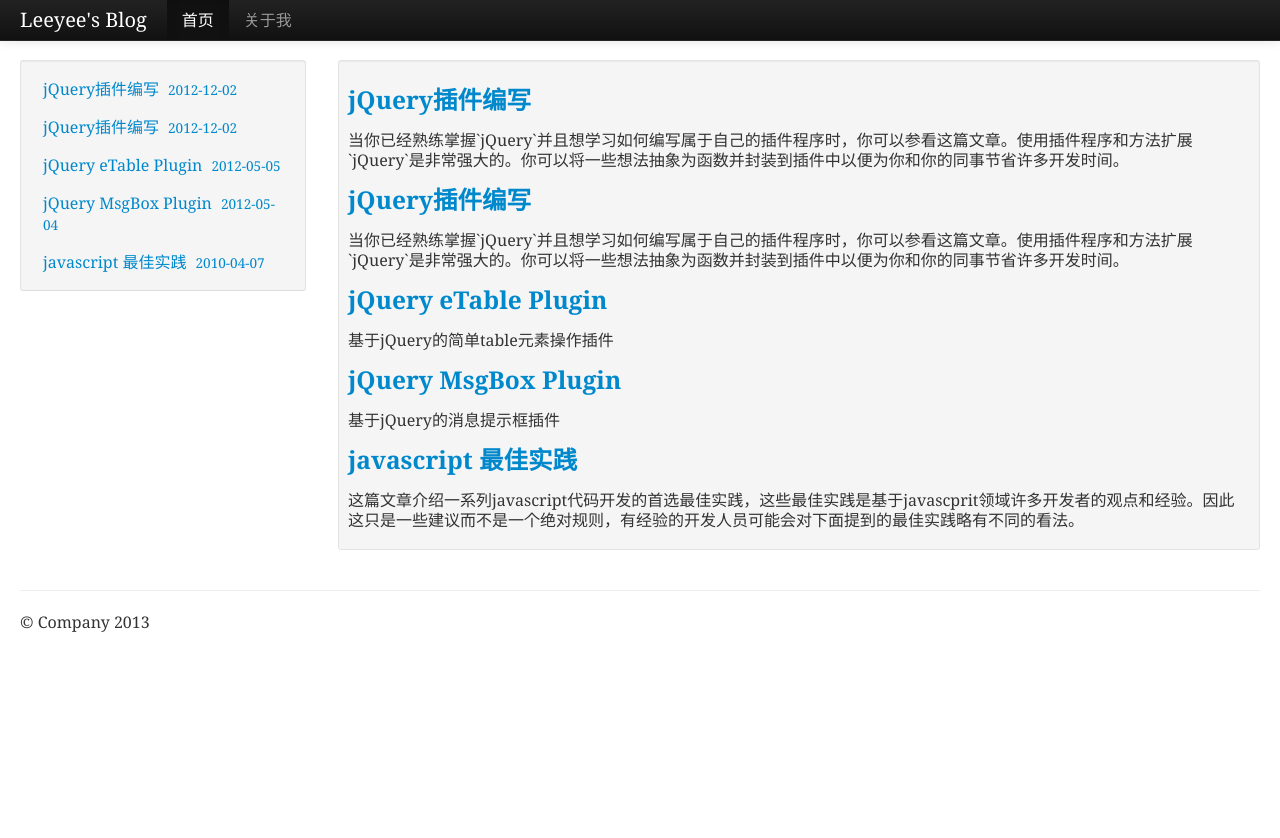
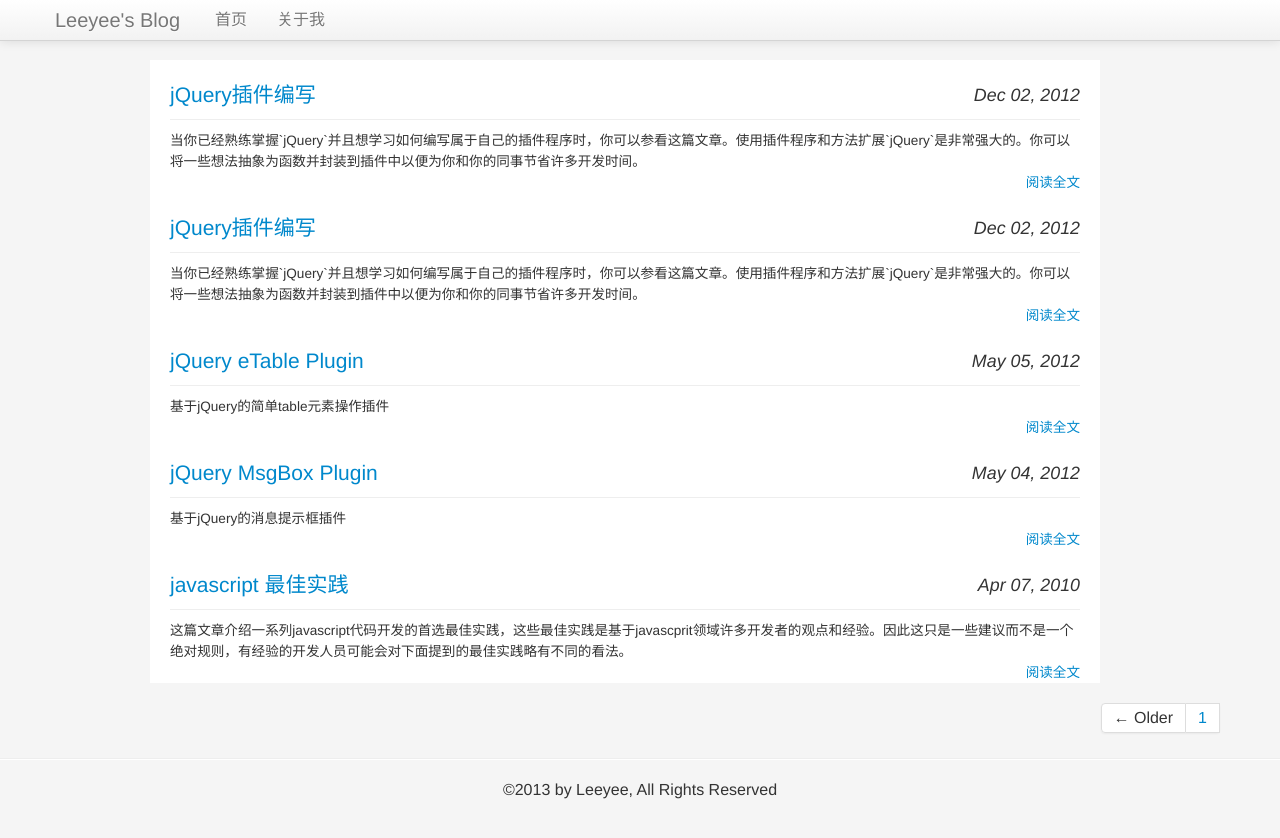
Before and after one commit to leeyee/leeyee.github.com, a Jekyll site: the page built from index.md, in a window 1280 px wide. Shown: the top 838 px of the page. Built offline with Jekyll 4.4.1, drawn with Linux system fonts in a browser that asks for light colours; Markdown is read by kramdown in place of the engine named in the settings.

Commit message:
modify template

```diff
--- a/_layouts/default.html
+++ b/_layouts/default.html
@@ -2,122 +2,60 @@
 <html>
 <head>
 <meta charset="UTF-8">
-<title>
-{% if page.title %}
-  {{ page.title }} | {{ site.title }}
-{% elsif site.title %}
-  {{ site.title }}
-{% endif %}
-</title>
-<!-- <link href='https://fonts.googleapis.com/css?family=Architects+Daughter' rel='stylesheet' type='text/css'> -->
-<link href="/css/bootstrap.css" rel="stylesheet">
+<title>{% if page.title %} {{ page.title }} | {{ site.title }}
+	{% elsif site.title %} {{ site.title }} {% endif %}</title>
+<meta name="keywords" content="{{ page.tag | join:',' }}">
+<meta name="description" content="{{ page.description }}" />
+<!-- <link href='https://fonts.googleapis.com/css?family=Architects+Daughter' rel='stylesheet' type='text/css'>  -->
+<link href="/css/bootstrap.min.css" rel="stylesheet">
 <link href="/css/bootstrap-responsive.min.css" rel="stylesheet">
 <link href="/js/prettify/prettify.css" rel="stylesheet">
 <script type="text/javascript" src="/js/jquery-1.8.3.js"></script>
 <script type="text/javascript">
 	var _gaq = _gaq || [];
-  var pluginUrl =
-  '//www.google-analytics.com/plugins/ga/inpage_linkid.js';
-  _gaq.push(['_require', 'inpage_linkid', pluginUrl]);
-  _gaq.push(['_setAccount', 'UA-40361892-1']);
-  _gaq.push(['_trackPageview']);
+	var pluginUrl = '//www.google-analytics.com/plugins/ga/inpage_linkid.js';
+	_gaq.push([ '_require', 'inpage_linkid', pluginUrl ]);
+	_gaq.push([ '_setAccount', 'UA-40361892-1' ]);
+	_gaq.push([ '_trackPageview' ]);
 
 	(function() {
-    var ga = document.createElement('script'); ga.type = 'text/javascript'; ga.async = true;
-    ga.src = ('https:' == document.location.protocol ? 'https://ssl' : 'http://www') + '.google-analytics.com/ga.js';
-    var s = document.getElementsByTagName('script')[0]; s.parentNode.insertBefore(ga, s);
+		var ga = document.createElement('script');
+		ga.type = 'text/javascript';
+		ga.async = true;
+		ga.src = ('https:' == document.location.protocol ? 'https://ssl'
+				: 'http://www')
+				+ '.google-analytics.com/ga.js';
+		var s = document.getElementsByTagName('script')[0];
+		s.parentNode.insertBefore(ga, s);
 	})();
-
 </script>
 <style type="text/css">
 body {
-	padding-top: 60px;
-	padding-bottom: 40px;
+	background-color: #f5f5f5;
 }
 
-@media ( max-width : 980px) { /* Enable use of floated navbar text */
-	.navbar-text.pull-right {
-		float: none;
-		padding-left: 5px;
-		padding-right: 5px;
-	}
+.myrow {
+	background-color: #fff;
+	padding: 0px 20px;
 }
 </style>
 </head>
 <body>
-	<div class="navbar navbar-inverse navbar-fixed-top">
+	<div class="navbar navbar-fixed-top">
 		<div class="navbar-inner">
-			<div class="container-fluid">
-				<button type="button" class="btn btn-navbar" data-toggle="collapse"
-					data-target=".nav-collapse">
-					<span class="icon-bar"></span> <span class="icon-bar"></span> <span
-						class="icon-bar"></span>
-				</button>
-				<a class="brand" href="#">Leeyee's Blog</a>
-				<div class="nav-collapse collapse">
-					<p class="navbar-text pull-right">
-						<!-- 	Logged in as <a href="#" class="navbar-link">Username</a> -->
-					</p>
+			<div class="container">
+				<a class="brand">Leeyee's Blog</a>
 				<ul class="nav">
-						<li class="active"><a href="/">首页</a></li>
+					<li><a href="/">首页</a></li>
 					<li><a href="/about.html">关于我</a></li>
 				</ul>
 			</div>
-				<!--/.nav-collapse -->
 		</div>
 	</div>
-	</div>
-
-
-	<div class="container-fluid">
-		<div class="row-fluid">
-			<div class="span3">
-				<!--Sidebar content-->
-				<div>
-					<ul class="nav nav-tabs well well-small">
-					{% for post in site.posts %}
-						{% capture y %}
-							{{ post.date | date:"%Y" }}
-						{% endcapture %}
-						{% if year != y %}
-							{% assign year = y %}
-						<!-- <li class="nav-header">{{ y }}</li>  -->
-						{% endif %}
-						<li>
-							<a href="{{ post.url }}">{{ post.title }}<small style="margin-left: 9px">{{ post.date|date:"%Y-%m-%d" }} </small></a>
-						</li>
-					{% endfor %}
-					</ul>
-				</div>
-
-				<!-- <div class="well well-small">
-					<ul class="nav nav-list">
-						<li class="nav-header">标签</li> {% for tag in site.tags %}
-						<li><a href="{{ tag[0] }}">
-							{{ tag[0] }}({{ tag[1].size }})</a></li>
-						<li>
-							<ul class='nav-list'>
-								{% for post in tag[1] %}
-
-								<li>{{ post.date|date:"%Y-%m-%d" }} : <a
-									href="{{ post.url }}">{{ post.title }}</a>
-								</li> {% endfor %}
-							</ul>
-						</li>
-						{% endfor %}
-					</ul>
-				</div> -->
-
-			</div>
-			<div class="span9">
-				{{ content }}
-			</div>
-		</div>
-		<hr>
-
+	<div style="margin-top: 60px;">{{ content }}</div>
+	<hr />
 	<footer>
-			<p>&copy; Company 2013</p>
+		<p class="text-center">&copy;2013 by Leeyee, All Rights Reserved</p>
 	</footer>
-	</div>
 </body>
 </html>
--- a/_layouts/index.html
+++ b/_layouts/index.html
@@ -1,40 +1,56 @@
 ---
 layout: default
 ---
-<div class="well well-small" style="min-height: 400px">
+	<article>
+		<div style="margin: 0px 160px">
+			{% for post in site.posts %}
+			<div class="container-fluid">
+				<div class="row myrow">
+					<div class="lead page-header" style="margin-bottom: 10px">
+						<a href="{{ post.url }}">{{ post.title }}</a>
+						<small class="pull-right">
+							<em>{{ post.date | date:"%b %d, %Y" }}</em>
+						</small>
+					</div>
+					<div>
+						<small>{{ post.description }}</small>
+					</div>
+					<div class="pull-right">
+						<small><a href="{{ post.url }}">阅读全文</a></small>
+					</div>
+				</div>
+			</div>
+			{% endfor %}
+		</div>
+	</article>
+	<!-- Pagination links -->
+	<div class="pagination pagination-right" style="margin-right: 60px;">
+		<ul>
+			<li class="previous">
+			{% if paginator.previous_page %}
+				{% if paginator.previous_page == 1 %}
+				<a href="/">&larr; Older</a>
+				{% else %}
+				<a href="/page{{paginator.previous_page}}">&larr; Older</a>
+				{% endif %}
+				{% else %}
+				<span>&larr; Older</span>
+				{% endif %}
+			</li>
+			{% if paginator.page == 1 %}
+			<li><a href="/">1</a></li>
+			{% else %}
+			<li><a href="/">1</a></li>
+			{% endif %}
 
-	<!-- <div class="hero-unit" style="padding-top: 9px">
-	<h1 style="padding: 20px 20px">{{ site.posts[0].title }}</h1>
-	<p>
-		<a href="{{ site.posts[0].url }}">{{ site.posts[0].description }}</a>
-	</p>
-	<p>
-		<a href="{{ site.posts[0].url }}" class="btn btn-primary btn-large">Learn
-			more &raquo;</a>
-	</p>
-</div>
-
-<div class="row-fluid">
-	{% for post in site.posts limit:2 offset:1 %}
-	<div class="span4">
-		<h2>{{ post.title }}</h2>
-		<p>{{ post.description }}</p>
-		<p>
-			<a class="btn" href="{{ post.url }}">View details &raquo;</a>
-		</p>
+			{% for count in (2..paginator.total_pages) %}
+			{% if count == paginator.page %}
+			<li class="active"><a href="/page{{count}}">{{count}}</a></li>
+			{% else %}
+			<li><a href="/page{{count}}">{{count}}</a></li> {% endif %}
+			{% endfor %}
+			<li class="next">{% if paginator.next_page %} <a
+				href="/page{{paginator.next_page}}">Newer &rarr;</a> {% endif %}
+			</li>
+		</ul>
 	</div>
-	{% endfor %}
-</div> -->
-
-
-
-	{% for post in site.posts %}
-
-	<h3>
-		<a href="{{ post.url }}">{{ post.title }}</a>
-	</h3>
-	<p>{{ post.description }}</p>
-
-	{% endfor %}
-
-</div>
```
Also changed, not shown: _layouts/post.html (added, +45 -0 lines). Lines whose indentation alone changed are shown as unchanged.
